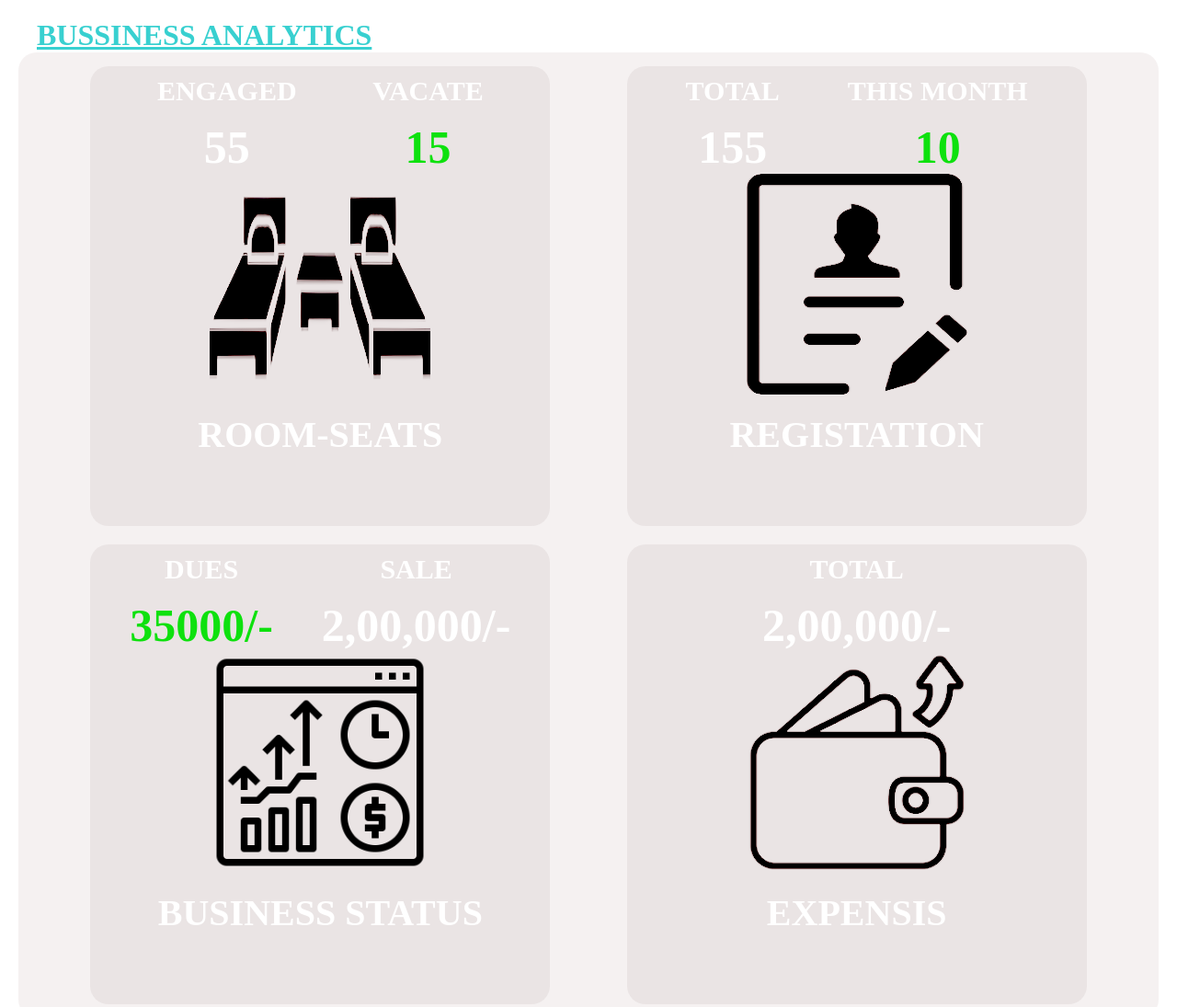
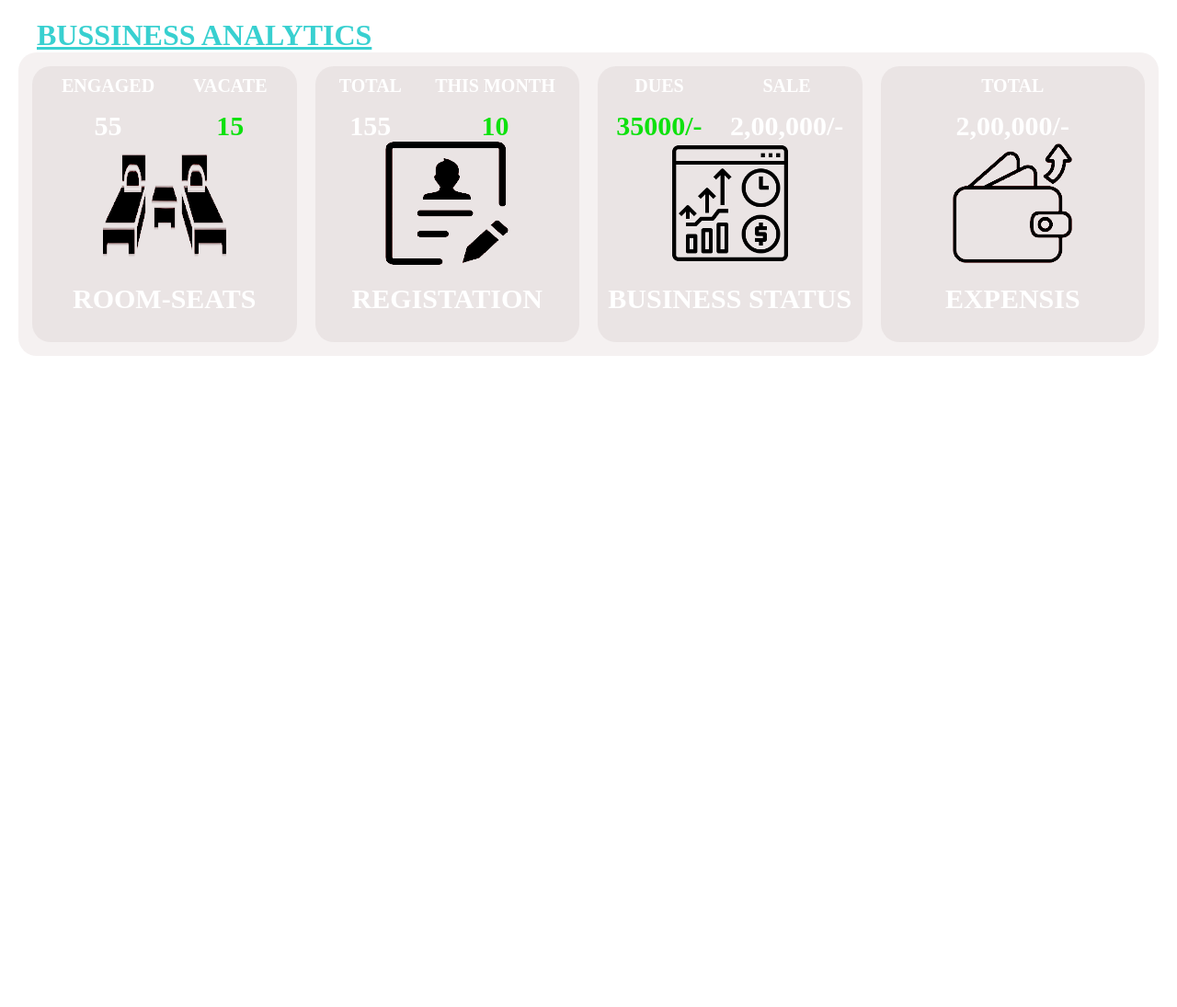
Before and after one commit to AshishMakwnana/task, a plain HTML site: page index.html in a window 1280 px wide. Shown: the top 1095 px of the page at 92% size. After the commit the page ends 800 px from the top, so only its background shows below. Drawn offline with Linux system fonts and the light colour scheme.

Commit message:
update css property

```diff
--- a/style.css
+++ b/style.css
@@ -19,7 +19,7 @@ padding: 10px;
 .flex{
     display: flex;
     justify-content: space-evenly;
-    flex-wrap: wrap;
+    flex-wrap:nowrap;
     gap: 20px;
     align-self: auto;
 
@@ -33,7 +33,8 @@ padding: 10px;
 .component{
     padding: 10px;
     width:500px;
-    height:500px;
+    height:fit-content;
+    min-height: 300px;
     background-color: rgba(232, 225, 225, 0.8);
     border-radius: 20px;
 }
@@ -52,24 +53,30 @@ padding: 10px;
     flex-direction: column;
     gap: 15px;
     text-align: center;
-    font-size: 15px;
-    font-weight:900;
+    font-size: 10px;
+    font-weight:600;
     color:#fff;
 }
 .number{
-    font-size: 50px;
-    font-weight: 800;
+    font-size: 30px;
+    font-weight: 600;
 }
 .heading{
-    font-size:30px;
-    font-weight: 800;
+    font-size:20px;
+    font-weight: 600;
 }
 .main-heading{
     margin-top:20px;
     color:#fff;
-    font-size:40px;
+    font-size:30px;
     font-weight: 800;
 }
 .green{
     color:rgb(14, 225, 14);
 }
+
+@media screen and (max-width:1230px){
+    .flex{
+        flex-wrap:wrap;
+    }
+}
```
